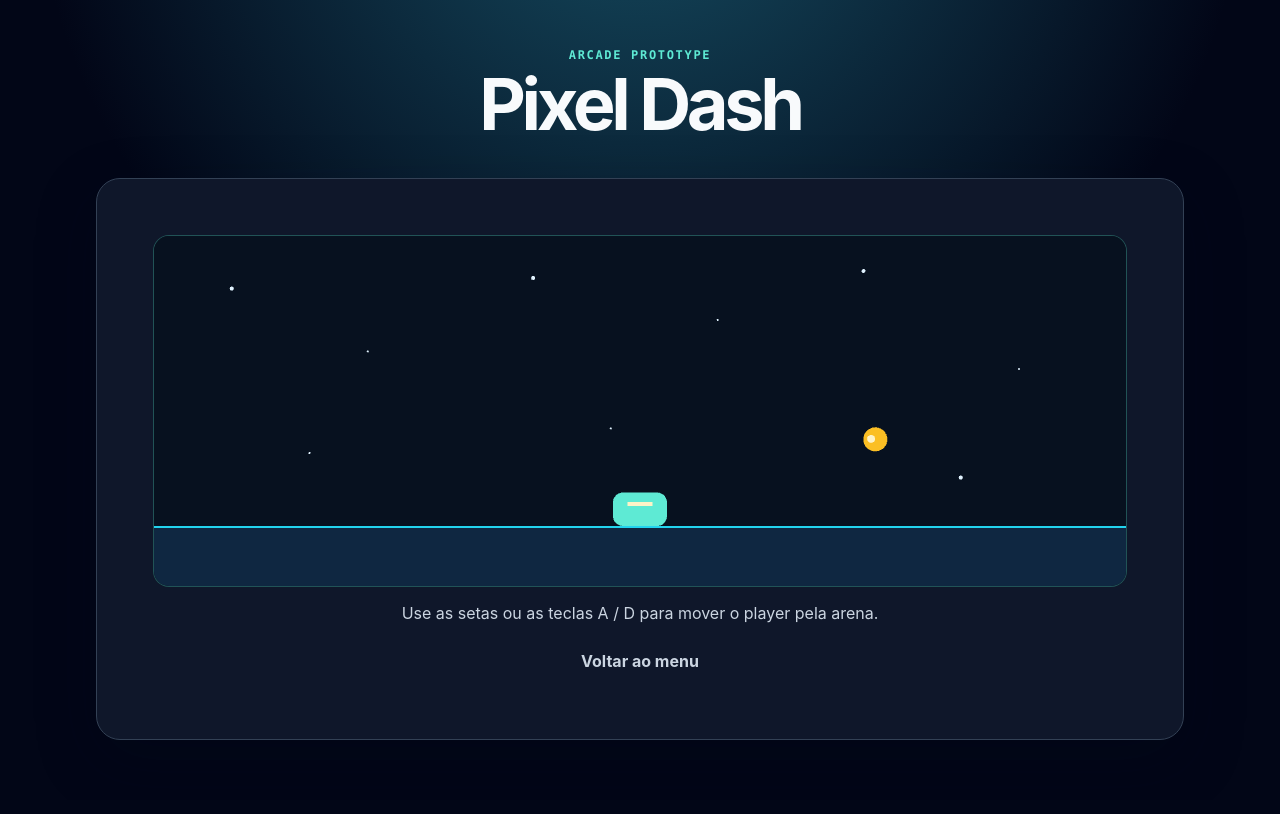
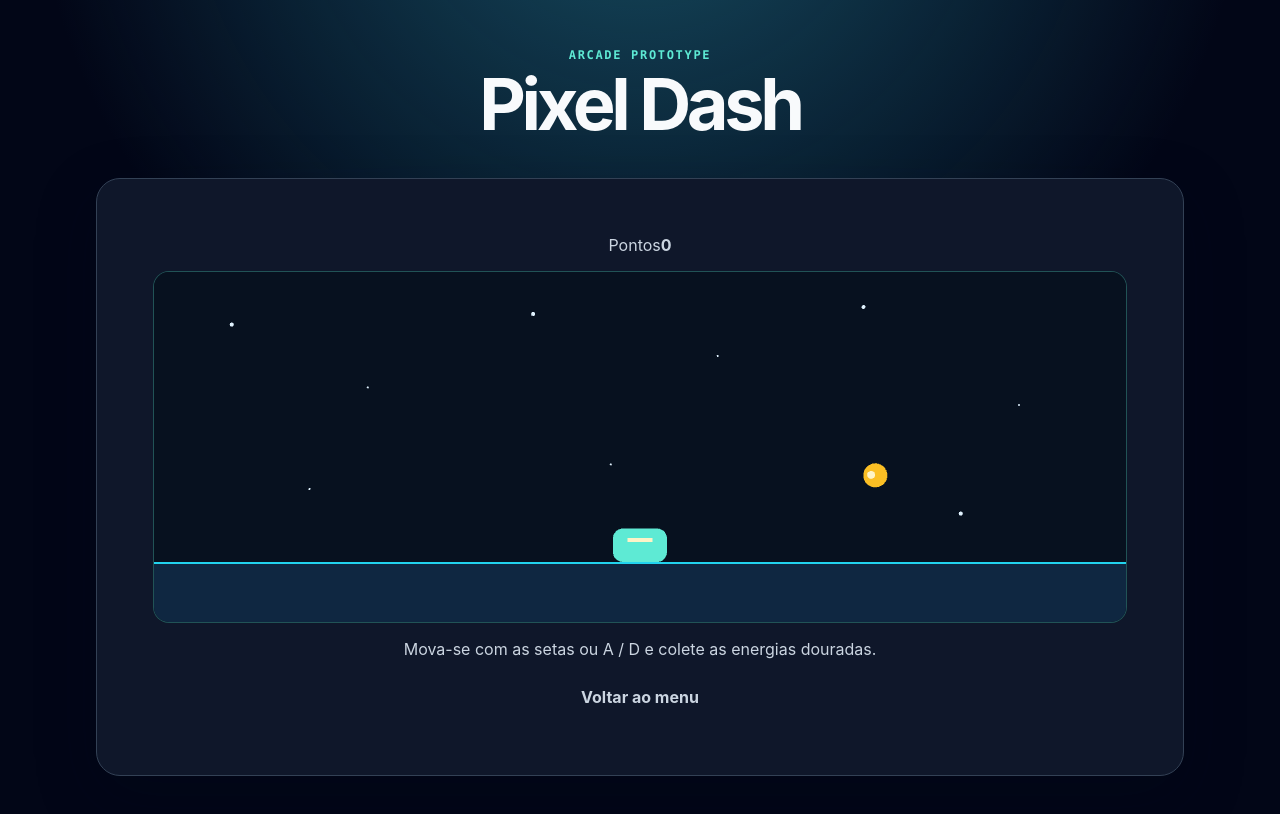
Before and after one commit to faelmorningstar/pixel-dash, a React (Vite) app: page / in a window 1280 px wide. Both pictures are taken after a click on the button "Jogar". Shown: the top 814 px of the page. Built offline with nearby package versions, Linux system fonts and the light colour scheme.

Commit message:
feat: show score for collected energy

```diff
--- a/src/App.tsx
+++ b/src/App.tsx
@@ -1,4 +1,4 @@
-import { useState } from 'react'
+import { useCallback, useState } from 'react'
 import { GameCanvas } from './components/GameCanvas'
 import { MenuScreen } from './components/MenuScreen'
 import type { GameStatus } from './game/types'
@@ -6,6 +6,16 @@ import './App.css'
 
 function App() {
   const [gameStatus, setGameStatus] = useState<GameStatus>('menu')
+  const [score, setScore] = useState(0)
+
+  const startGame = () => {
+    setScore(0)
+    setGameStatus('playing')
+  }
+
+  const collectPoints = useCallback((points: number) => {
+    setScore((currentScore) => currentScore + points)
+  }, [])
 
   return (
     <main className="app-shell">
@@ -15,12 +25,16 @@ function App() {
       </header>
 
       {gameStatus === 'menu' ? (
-        <MenuScreen onPlay={() => setGameStatus('playing')} />
+        <MenuScreen onPlay={startGame} />
       ) : (
         <section className="game-screen" aria-label="Área de jogo Pixel Dash">
-          <GameCanvas />
+          <div className="hud" aria-live="polite">
+            <span>Pontos</span>
+            <strong>{score}</strong>
+          </div>
+          <GameCanvas onCollect={collectPoints} />
           <p className="stage-note">
-            Use as setas ou as teclas A / D para mover o player pela arena.
+            Mova-se com as setas ou A / D e colete as energias douradas.
           </p>
           <button
             className="text-button"
```
